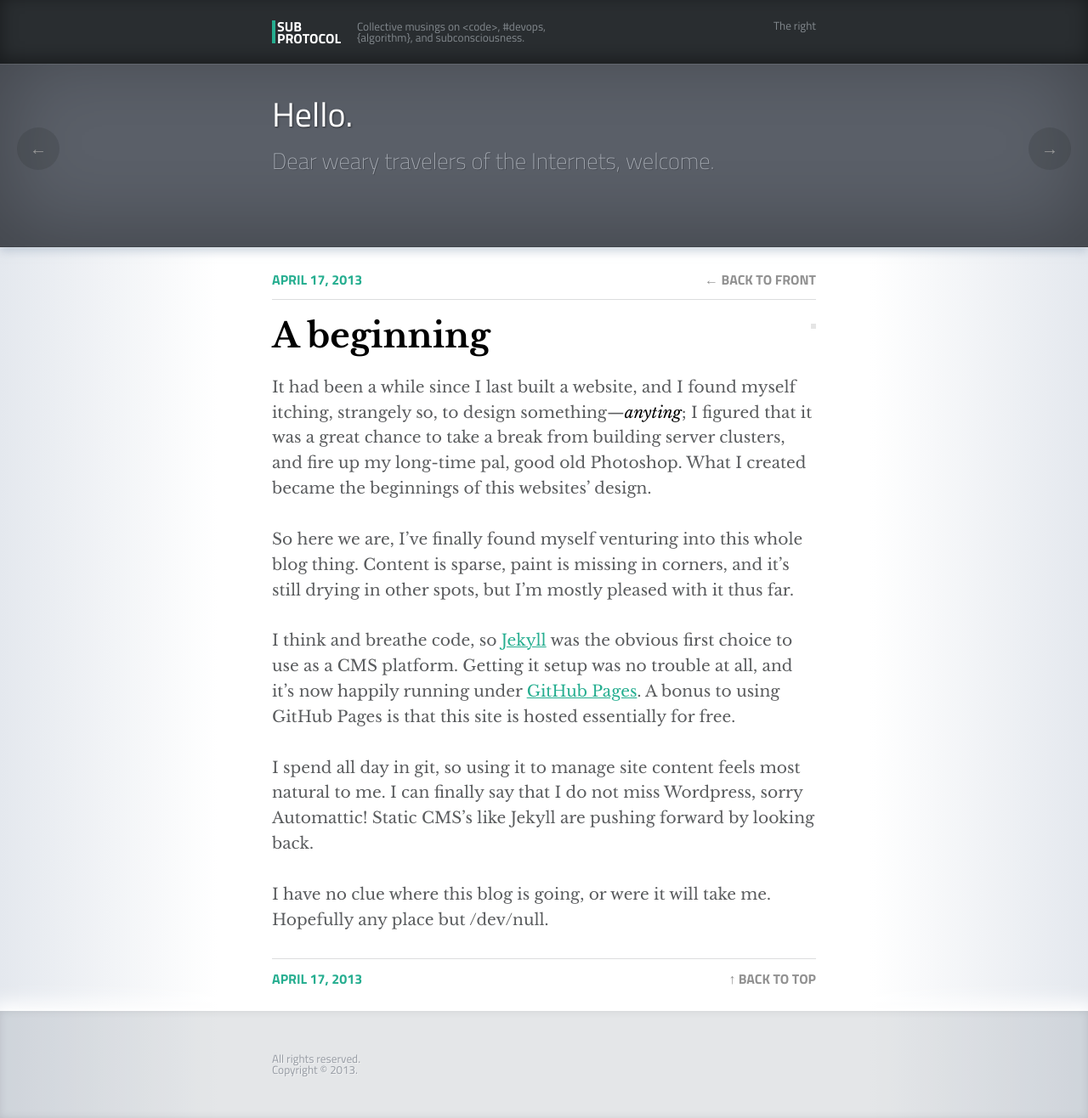
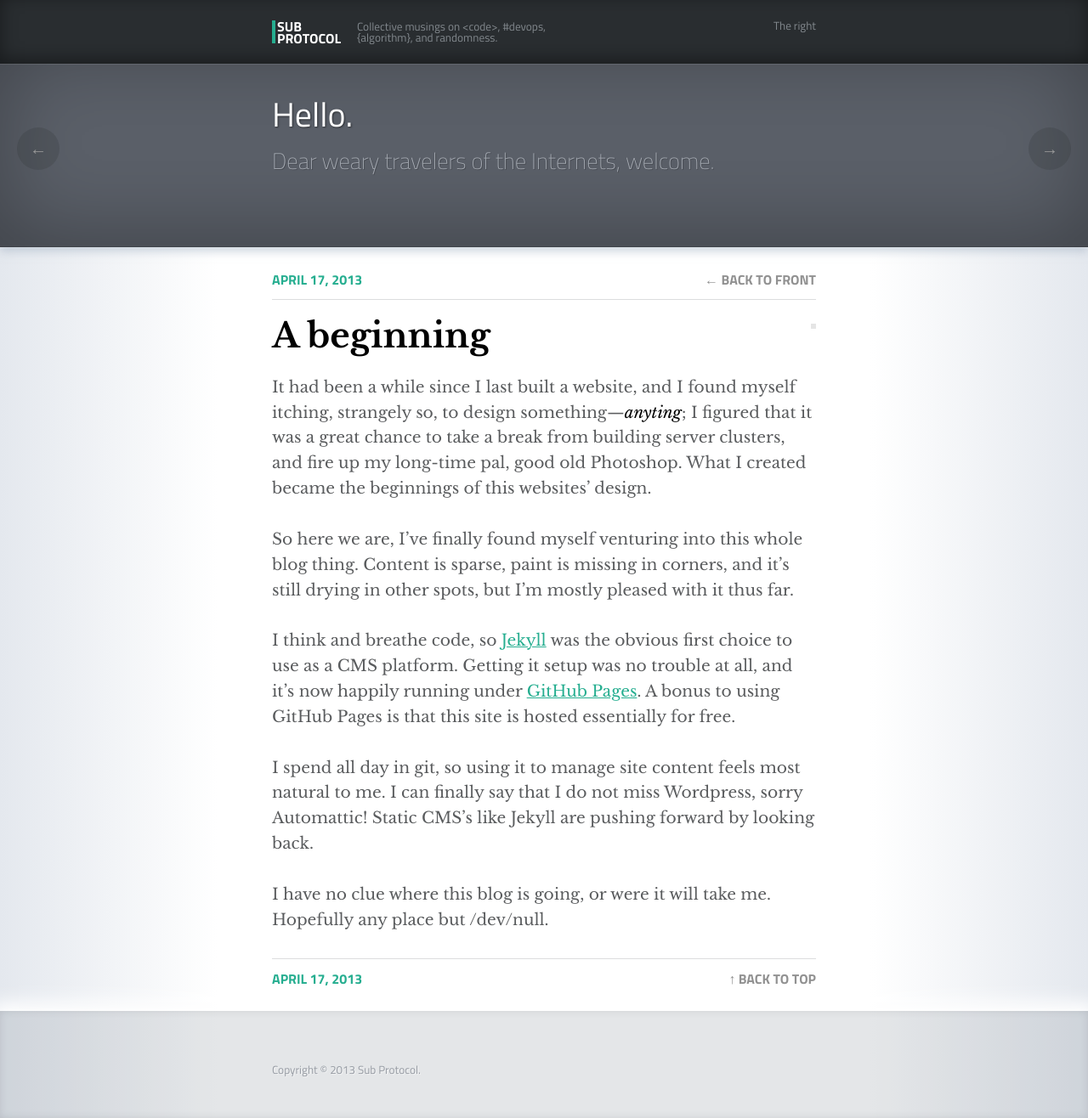
Before and after one commit to subprotocol/subprotocol.github.io, a Jekyll site: the page built from _posts/2013-04-17-hello.md, in a window 1280 px wide. Shown: the whole page at 85% size. Built offline with Jekyll 4.4.1, drawn with Linux system fonts in a browser that asks for light colours; Markdown is read by kramdown in place of the engine named in the settings.

Commit message:
tweaks to header and footer

```diff
--- a/_layouts/default.html
+++ b/_layouts/default.html
@@ -15,7 +15,7 @@
 			<div class="left">
 				<a class="logo" href="/">Sub<br/>Protocol</a>
 				<p>
-					Collective musings on &lt;code&gt;, #devops, {algorithm}, and subconsciousness.
+					Collective musings on &lt;code&gt;, #devops, {algorithm}, and randomness.
 				</p>
 			</div>
 			<div class="right">
@@ -30,8 +30,7 @@
 	</section>
 	<div id="footer">
 		<div class="container">
-			All rights reserved.
-			<br/>Copyright &copy; 2013.
+			<br/>Copyright &copy; 2013 Sub Protocol.
 		</div>
 	</div>
 </body>
```
